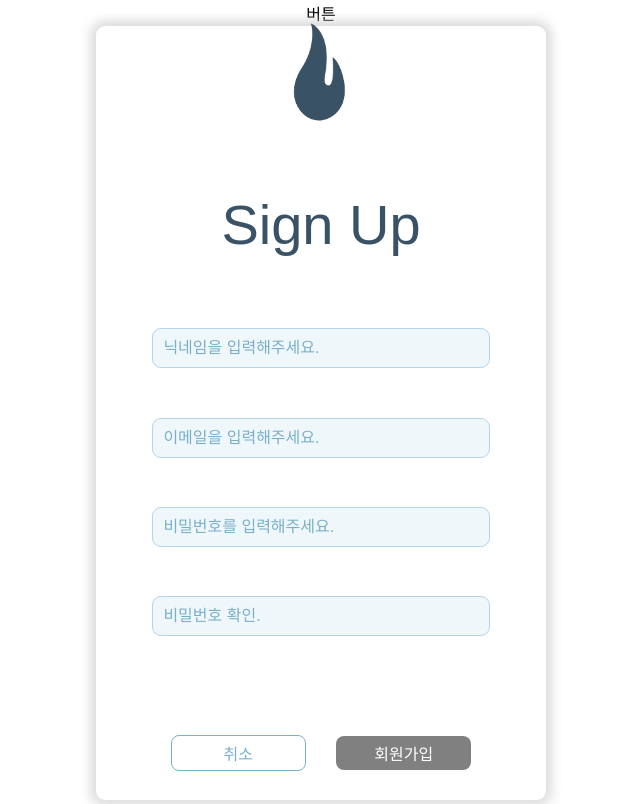
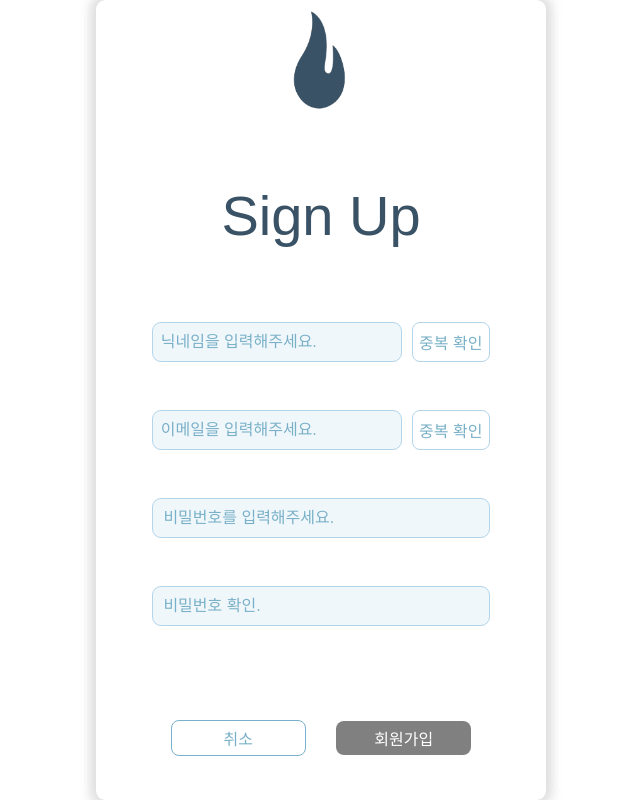
Before and after one commit to seongyu-Kim/careernote_front, a React (Create React App) app: page /register in a window 1280 px wide. Shown: the whole page, without its empty margins (319-959 px from the left). Built offline with nearby package versions, Linux system fonts and the light colour scheme; no server answers; the HTML template or start-up script is replaced by a standard one.

Commit message:
:recycle: 에러 메시지 컴포넌트 분리

```diff
--- a/src/components/InputChecker/InputChecker.tsx
+++ b/src/components/InputChecker/InputChecker.tsx
@@ -1,11 +1,11 @@
 import * as Styled from '@styles/Authentication/Authentication.styled';
 import { FaRegCheckCircle } from 'react-icons/fa';
-import { IoAlertCircleOutline } from 'react-icons/io5';
 import React from 'react';
 import Input from '@components/Input/Input';
 import Button from '@components/Button/Button';
 import apiUtils from '@utils/apiUtils';
 import { USER_API } from '@routes/apiRoutes';
+import InputErrorMessage from '@components/InputErrorMessage/InputErrorMessage';
 
 interface InputCheckrProps {
   inputTagType: string;
@@ -57,68 +57,57 @@ const InputChecker = ({
           />
           {valid && <FaRegCheckCircle className="checkIcon" />}
         </Styled.InputLabel>
-        {/*{useCheckDuplication && (*/}
-        {/*  <Button*/}
-        {/*    onClick={() => duplicationCheck(checkDuplicationType)}*/}
-        {/*    width="30%"*/}
-        {/*    height="40px"*/}
-        {/*    border="1px solid #b3d5eb"*/}
-        {/*    textColor="#79b0c8">*/}
-        {/*    중복 확인*/}
-        {/*  </Button>*/}
-        {/*)}*/}
-        {/*<CheckDuplication*/}
-        {/*  useCheck={useCheckDuplication}*/}
-        {/*  dataType={checkDuplicationType}*/}
-        {/*  value={checkDuplicationValue}*/}
-        {/*/>*/}
+        <CheckDuplication
+          useCheck={useCheckDuplication}
+          dataType={checkDuplicationType}
+          value={checkDuplicationValue}
+        />
       </Styled.InputWrapper>
-      <Styled.Divider tabIndex={-1}>
-        {checkMessage && (
-          <Styled.ErrorMessage tabIndex={-1}>
-            <IoAlertCircleOutline />
-            {checkMessage}
-          </Styled.ErrorMessage>
-        )}
-      </Styled.Divider>
+      <InputErrorMessage message={checkMessage} />
     </Styled.InputBoxContainer>
   );
 };
 
-// const CheckDuplication = ({useCheck, dataType, value}: CheckDuplicationProps) => {
-//   const { CHECK_DUPLICATION } = USER_API;
-//
-//   const duplicationCheck = async (type: string) => {
-//     if (value) {
-//       return;
-//     }
-//     const resData = value;
-//     try {
-//       const res = await apiUtils({
-//         url: `http://kdt-react-1-team01.elicecoding.com:3002${CHECK_DUPLICATION}`,
-//         data: type === 'nickname' ? { nickname: resData } : { email: resData },
-//         withAuth: false,
-//       });
-//       console.log(resData);
-//       console.log(res);
-//       if (res.message === '사용 가능한 닉네임과 이메일 입니다') {
-//         console.log('사용가능!');
-//       }
-//     } catch (error) {
-//       console.log('중복 검사 오류', error);
-//     }
-//   };
-//
-//   return ({useCheck && (
-//     <Button
-//       onClick={() => duplicationCheck(dataType)}
-//       width="30%"
-//       height="40px"
-//       border="1px solid #b3d5eb"
-//       textColor="#79b0c8">
-//       중복 확인
-//     </Button>
-//   )})
-// }
+const CheckDuplication = ({ useCheck, dataType, value }: CheckDuplicationProps) => {
+  const { CHECK_DUPLICATION } = USER_API;
+
+  const duplicationCheck = async (type: string) => {
+    if (value) {
+      return;
+    }
+    const resData = value;
+    try {
+      const res = await apiUtils({
+        url: CHECK_DUPLICATION,
+        data: type === 'nickname' ? { nickname: resData } : { email: resData },
+        withAuth: false,
+      });
+      console.log(resData);
+      console.log(res);
+      if (res.message === '사용 가능한 닉네임과 이메일 입니다') {
+        console.log('사용가능!');
+      }
+    } catch (error) {
+      console.log('중복 검사 오류', error);
+    }
+  };
+
+  if (!useCheck) {
+    return null;
+  }
+
+  return (
+    useCheck && (
+      <Button
+        onClick={() => duplicationCheck(dataType)}
+        width="30%"
+        height="40px"
+        border="1px solid #b3d5eb"
+        textColor="#79b0c8">
+        중복 확인
+      </Button>
+    )
+  );
+};
 
 export default InputChecker;
--- /dev/null
+++ b/src/components/InputErrorMessage/InputErrorMessage.tsx
@@ -0,0 +1,35 @@
+import * as Styled from '@styles/Authentication/Authentication.styled';
+import { IoAlertCircleOutline } from 'react-icons/io5';
+import React from 'react';
+
+interface InputErrorMessageProps {
+  message: string;
+  confirm?: boolean;
+}
+
+const InputErrorMessage = ({ message, confirm = false }: InputErrorMessageProps) => {
+  if (confirm) {
+    return (
+      <Styled.Divider tabIndex={-1}>
+        {message && (
+          <Styled.PasswordErrorMessage>
+            <IoAlertCircleOutline />
+            {message}
+          </Styled.PasswordErrorMessage>
+        )}
+      </Styled.Divider>
+    );
+  }
+  return (
+    <Styled.Divider tabIndex={-1}>
+      {message && (
+        <Styled.ErrorMessage tabIndex={-1}>
+          <IoAlertCircleOutline />
+          {message}
+        </Styled.ErrorMessage>
+      )}
+    </Styled.Divider>
+  );
+};
+
+export default InputErrorMessage;
--- a/src/pages/user/FindPassword/FindPassword.tsx
+++ b/src/pages/user/FindPassword/FindPassword.tsx
@@ -1,4 +1,3 @@
-// import * as Styled from '@components/common/Modal/FindPasswordModal/FindPassword.styled';
 import * as Styled from '@styles/Authentication/Authentication.styled';
 import logo from '@assets/icon.png';
 import Button from '@components/Button/Button';
@@ -45,7 +44,7 @@ export const FindPassword = () => {
     const resData = { email: inputEmail };
     try {
       const res = await apiUtils({
-        url: `http://kdt-react-1-team01.elicecoding.com:3002${REQUEST_RESET_PASSWORD}`,
+        url: REQUEST_RESET_PASSWORD,
         method: 'POST',
         data: resData,
         withAuth: false,
--- a/src/pages/user/Register/Register.tsx
+++ b/src/pages/user/Register/Register.tsx
@@ -1,13 +1,13 @@
 import * as Styled from '@styles/Authentication/Authentication.styled';
 import logo from '@assets/icon.png';
 import Button from '@components/Button/Button';
-import { IoAlertCircleOutline } from 'react-icons/io5';
 import { useNavigate } from 'react-router-dom';
 import React, { useEffect, useState } from 'react';
 import { ROUTE_LINK } from '@routes/routes';
 import { USER_API } from '@routes/apiRoutes';
 import InputChecker from '@components/InputChecker/InputChecker';
 import apiUtils from '@utils/apiUtils';
+import InputErrorMessage from '@components/InputErrorMessage/InputErrorMessage';
 
 //추후 컴포넌트 분리
 const Register = () => {
@@ -90,7 +90,6 @@ const Register = () => {
       inputConfirmPassword === ''
     ) {
       setNotAccorPassword('모든 필드를 채워주세요');
-      console.log(11);
       return;
     }
 
@@ -122,12 +121,6 @@ const Register = () => {
 
   return (
     <Styled.PageBackground>
-      <button
-        onClick={() => {
-          console.log(SIGNUP);
-        }}>
-        버튼
-      </button>
       <Styled.Container height="800px">
         <Styled.Field>
           <Styled.MainLogo src={logo} alt="로고 이미지" />
@@ -167,14 +160,7 @@ const Register = () => {
               placeholderText="비밀번호 확인."
               checkMessage={confirmPasswordCheckMessage}
             />
-            <Styled.Divider tabIndex={-1}>
-              {notAccorPassword && (
-                <Styled.PasswordErrorMessage>
-                  <IoAlertCircleOutline />
-                  {notAccorPassword}
-                </Styled.PasswordErrorMessage>
-              )}
-            </Styled.Divider>
+            <InputErrorMessage message={notAccorPassword} confirm={true} />
             <Styled.RegisterButtonContainer>
               <Button
                 onClick={() => navigate(LOGIN_PAGE_URL)}
--- a/src/pages/user/ResetPassword/ResetPassword.tsx
+++ b/src/pages/user/ResetPassword/ResetPassword.tsx
@@ -3,11 +3,11 @@ import logo from '@assets/icon.png';
 import Button from '@components/Button/Button';
 import { useNavigate } from 'react-router-dom';
 import { ROUTE_LINK } from '@routes/routes';
-import { IoAlertCircleOutline } from 'react-icons/io5';
 import React, { useEffect, useState } from 'react';
 import InputChecker from '@components/InputChecker/InputChecker';
 import { USER_API } from '@routes/apiRoutes';
 import apiUtils from '@utils/apiUtils';
+import InputErrorMessage from '@components/InputErrorMessage/InputErrorMessage';
 
 const ResetPassword = () => {
   const [inputPassword, setInputPassword] = useState<string>('');
@@ -60,7 +60,7 @@ const ResetPassword = () => {
     };
     try {
       const res = await apiUtils({
-        url: `http://kdt-react-1-team01.elicecoding.com:3002${RESET_PASSWORD}`,
+        url: RESET_PASSWORD,
         method: 'PUT',
         data: resData,
         withAuth: false,
@@ -94,14 +94,7 @@ const ResetPassword = () => {
               valid={passwordRegEx.test(inputConfirmPassword)}
               checkMessage={confirmPasswordCheckMessage}
             />
-            <Styled.Divider tabIndex={-1}>
-              {errorMsg == '' ? null : (
-                <Styled.PasswordErrorMessage>
-                  <IoAlertCircleOutline />
-                  {errorMsg}
-                </Styled.PasswordErrorMessage>
-              )}
-            </Styled.Divider>
+            <InputErrorMessage message={errorMsg} confirm={true} />
             <Styled.PasswordButtonContainer>
               <Button
                 disabled={inputFieldChecked}
--- a/src/styles/Authentication/Authentication.styled.ts
+++ b/src/styles/Authentication/Authentication.styled.ts
@@ -143,7 +143,7 @@ export const PasswordButtonContainer = styled(ButtonContainer)`
 export const FindPasswordButtonContainer = styled(ButtonContainer)`
   align-items: center;
 `;
-export const Divider = styled.button`
+export const Divider = styled.div`
   width: 100%;
   margin: 7%;
   position: relative;
```
